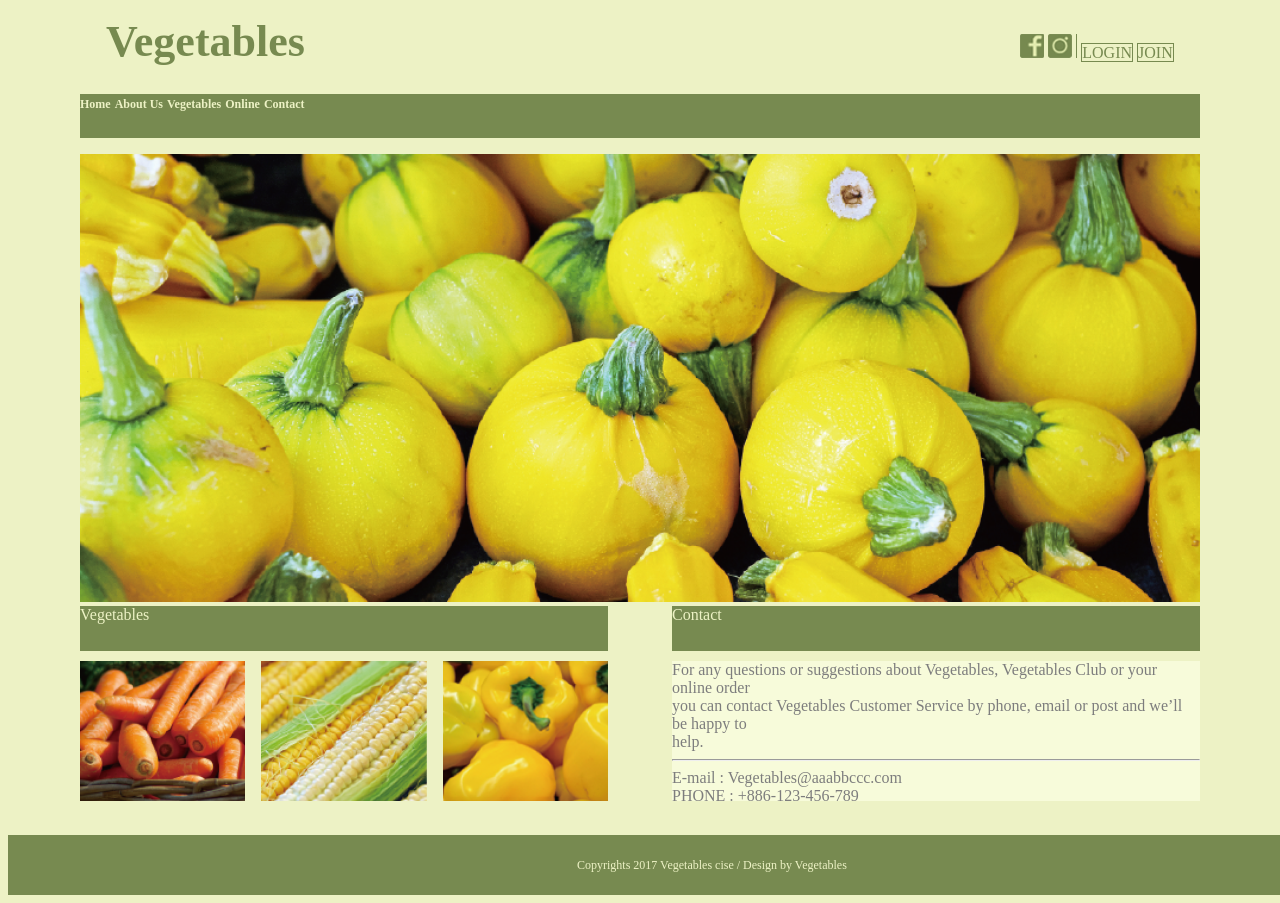
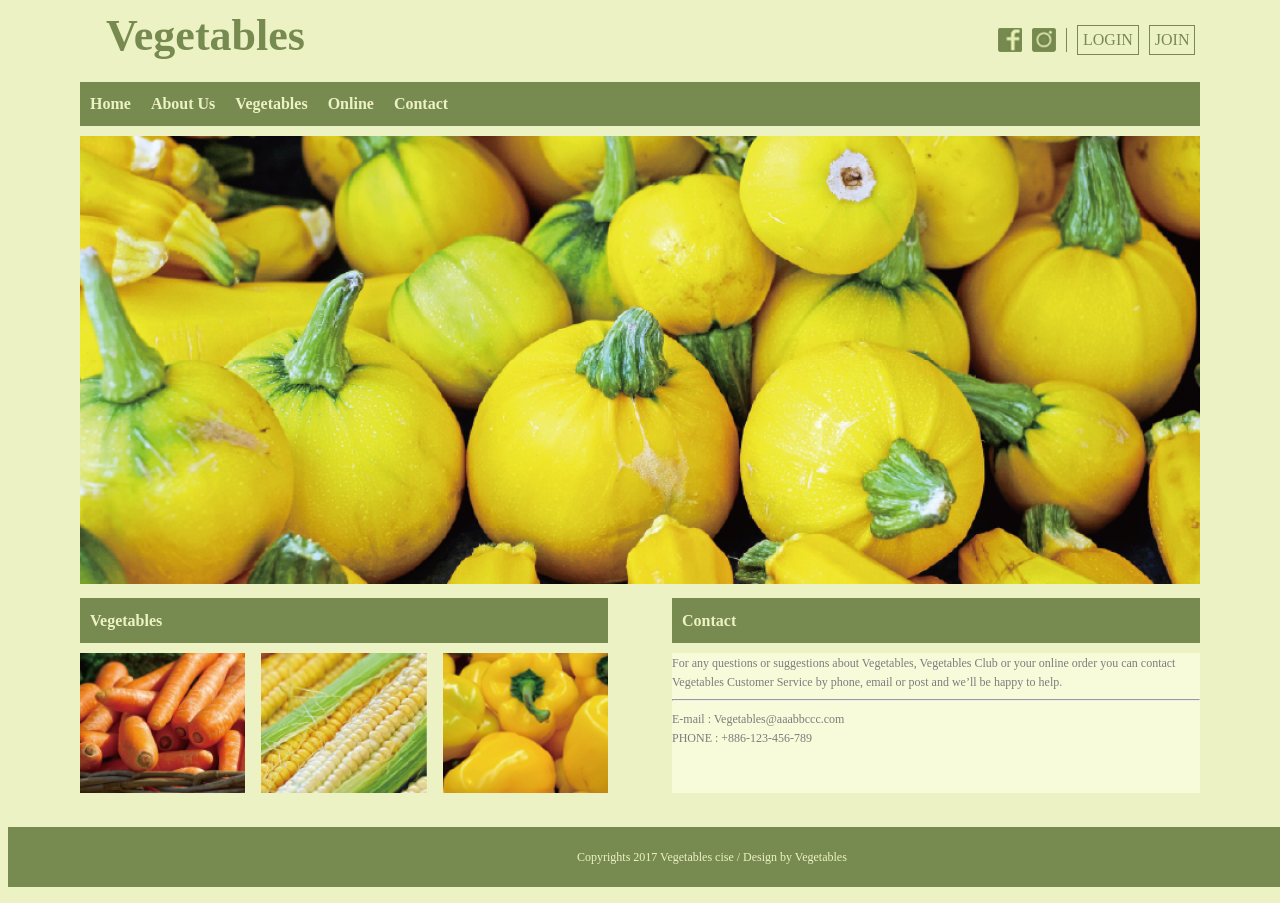
Before and after one commit to ShiHaoXiang/School, a plain HTML site: page index.html in a window 1280 px wide. Shown: the top 903 px of the page. Drawn offline with Linux system fonts and the light colour scheme.

Commit message:
修改樣式

```diff
--- a/css/style.css
+++ b/css/style.css
@@ -1,4 +1,4 @@
-body {
+html {
     background-color: #EDF2C5;
     max-width: 1440px;
     max-height: 1024px;
@@ -7,7 +7,7 @@ body {
 header {
     width: 1122px;
     height: 62px;
-    margin: 16px auto;
+    margin: 10px auto;
 }
 
 .v-line {
@@ -32,6 +32,13 @@ header {
     width: 208px;
     height: 24px;
     white-space: nowrap;
+    display: flex;
+    justify-items: center;
+    align-items: center;
+}
+
+.rightdiv * {
+    margin: 0 5px;
 }
 
 .headerdiv {
@@ -42,6 +49,7 @@ header {
 header div div span {
     border: 1px solid #778A50;
     color: #778A50;
+    padding: 5px;
 }
 
 .imgWH {
@@ -53,20 +61,21 @@ nav {
     width: 1120px;
     height: 44px;
     background-color: #778A50;
-    margin: 16px auto;
+    margin: 10px auto;
+    display: flex;
+    align-items: center;
 }
 
 nav label {
-    width: 49px;
     height: 24px;
-    font-weight: bold;
     color: #EDF2C5;
+    margin: 10px 10px;
 }
 
 main {
     width: 1120px;
     height: 681px;
-    margin: 0 auto;
+    margin: 10px auto;
 }
 
 .MainDiv {
@@ -74,12 +83,15 @@ main {
     height: 45px;
     background-color: #778A50;
     margin: 0 0 10px 0;
+    display: flex;
+    align-items: center;
 }
 
 .MainDivLabel {
     width: 94px;
     height: 24px;
     color: #EDF2C5;
+    margin: 0 10px;
 }
 
 .ThreeImg {
@@ -100,6 +112,7 @@ main {
 .container {
     display: flex;
     justify-content: space-between;
+    margin: 10px auto;
 }
 
 .containerdiv {
--- a/index.html
+++ b/index.html
@@ -23,11 +23,11 @@
         </div>
     </header>
     <nav>
-        <label class="Text2">Home</label>
-        <label class="Text2">About Us</label>
-        <label class="Text2">Vegetables</label>
-        <label class="Text2">Online</label>
-        <label class="Text2">Contact</label>
+        <label class="Head2"><b>Home</b></label>
+        <label class="Head2"><b>About Us</b></label>
+        <label class="Head2"><b>Vegetables</b></label>
+        <label class="Head2"><b>Online</b></label>
+        <label class="Head2"><b>Contact</b></label>
     </nav>
     <main>
         <div>
@@ -37,7 +37,7 @@
             <div class="container">
                 <div class="containerdiv">
                     <div class="MainDiv">
-                        <label class="MainDivLabel">Vegetables</label>
+                        <label class="MainDivLabel Head2"><b>Vegetables</b></label>
                     </div>
                     <div class="ThreeImg">
                         <img src="img/img_vegetables_carrot.png">
@@ -47,18 +47,16 @@
                 </div>
                 <div>
                     <div class="MainDiv">
-                        <label class="MainDivLabel">Contact</label>
+                        <label class="MainDivLabel Head2"><b>Contact</b></label>
                     </div>
                     <div class="ContactDiv">
-                        <label>
+                        <label class="Text2">
                             For any questions or suggestions about Vegetables, Vegetables Club or your online order
-                            <br />
                             you can contact Vegetables Customer Service by phone, email or post and we’ll be happy to
-                            <br />
                             help.
                         </label>
                         <hr>
-                        <label>
+                        <label class="Text2">
                             E-mail : Vegetables@aaabbccc.com
                             <br />
                             PHONE : +886-123-456-789
```
